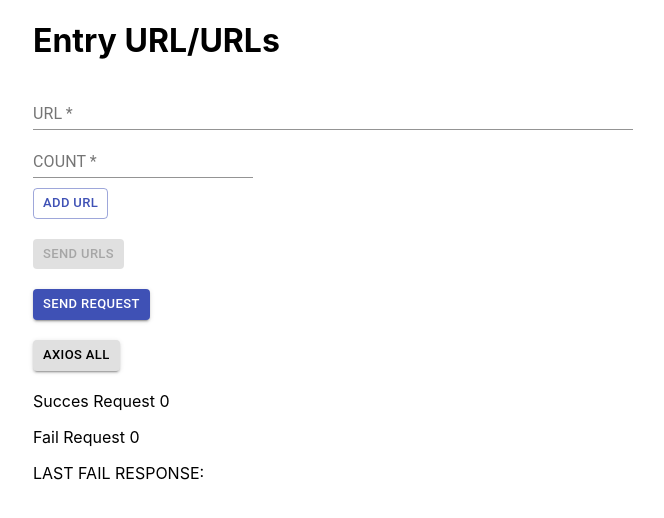
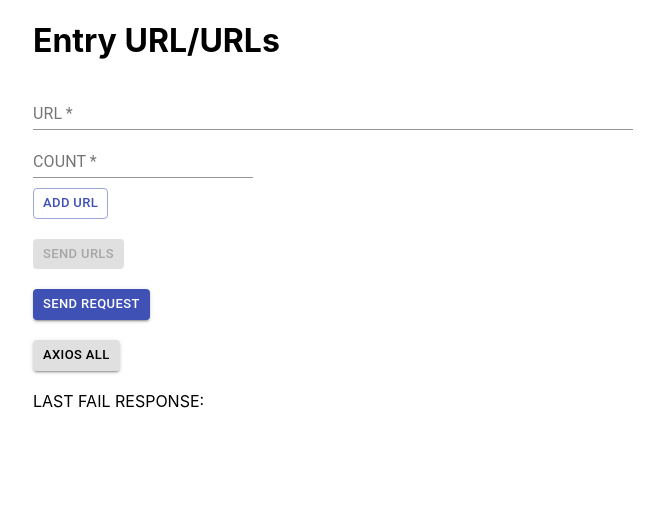
Before and after one commit to guvenaltunsoyy/request-bot, a React (Create React App) app: page / in a window 1280 px wide. Shown: the top 518 px of the page, without its empty margins (307-971 px from the left). Built offline with nearby package versions, Linux system fonts and the light colour scheme.

Commit message:
counter added

```diff
--- a/src/App.js
+++ b/src/App.js
@@ -127,15 +127,16 @@ function App() {
 
   ]);
   const [result, setResult] = useState("");
-  const [succesRequest, setSuccesRequest] = useState(0);
-  const [failRequest, setFailRequest] = useState(0);
+  var succesRequest =0;
+  var failRequest = 0;
+
   const addUrl = url => {
     const newurls = [...urls, { url }];
     setUrls(newurls);
   };
   useEffect(()=>{
-      document.getElementById("succes").innerHTML= `<p>Succes Request ${succesRequest}<p/>`;
-      document.getElementById("fail").innerHTML= `<p>Fail Request ${failRequest}</p>`;
+      document.getElementById("succes").innerHTML= `<p>`;
+      document.getElementById("fail").innerHTML= `<p>`;
   });
   const removeUrl = index => {
     const newurls = [...urls];
@@ -152,8 +153,8 @@ function App() {
       );
   };
   async function sendRequest() {
-    setSuccesRequest(0);
-    setFailRequest(0);
+    succesRequest =0 ;
+    failRequest = 0;
     urls.map(async (url) => {
       for (let index = 0; index < url.url.count; index++) {
         sendAsyncRequest(url.url.url);
@@ -185,11 +186,11 @@ function App() {
       .then(res => {
         console.log(res.status);
         //console.log(res.data);
-        setSuccesRequest(succesRequest+1);
+        succesRequest = (succesRequest+1);
       }).catch(err => { setResult(JSON.stringify(err));
         //console.log(JSON.parse(JSON.stringify(err)));
         setResult(JSON.stringify(err));
-        setFailRequest(failRequest+1);
+        failRequest = (failRequest+1);
 
       });
   }
@@ -230,8 +231,8 @@ function App() {
           />
         ))}
       </div>
-      <p id="succes"></p>
-      <p id="fail"></p>
+      <p id="succes">Succes Request ${succesRequest}</p>
+      <p id="fail">Fail Request ${failRequest}</p>
       LAST FAIL RESPONSE:
       <Typography variant="h6" component="h2">
         {result}
```
